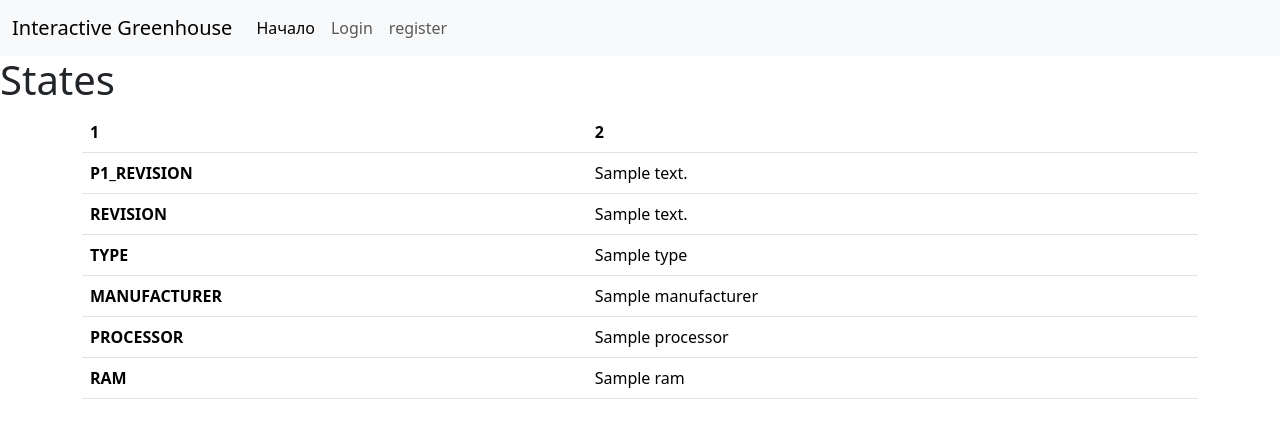
After one commit to springerearly/greenhouse, a Django app: template code/greenhouse/main/templates/main/about_device.html in a window 1280 px wide. The commit adds this page. Shown: the top 438 px of the page. Run offline with Django 5.2, Linux system fonts and the light colour scheme; the template is opened without the code that fills it: most values are stand-ins (such as "Sample title", 1, 10 or a date in 2020); some libraries are stand-ins or nearby versions.

Commit message:
add about_device.html

```diff
--- a/code/greenhouse/greenhouse/settings.py
+++ b/code/greenhouse/greenhouse/settings.py
@@ -26,7 +26,8 @@ SECRET_KEY = 'django-insecure-t8g6t^_)#5fz=l=1^vud7!4u&)rc2uembs%a%q8u@g8-4-)_2*
 # SECURITY WARNING: don't run with debug turned on in production!
 DEBUG = True
 
-ALLOWED_HOSTS = []
+ALLOWED_HOSTS = ["192.168.23.29",
+                ]
 
 
 # Application definition
--- /dev/null
+++ b/code/greenhouse/main/templates/main/about_device.html
@@ -0,0 +1,45 @@
+{% extends 'base.html' %}
+{% load i18n %}
+{% load static %}
+{% block title_block %}
+    {% translate "Interactive Greenhouse" %} - {% translate "States" %}
+{% endblock %}
+{% block pageheader %}
+    <h1>{% translate "States" %}</h1>
+{% endblock %}
+{% block content %}
+    <table class="table">
+  <thead>
+    <tr>
+      <th scope="col">1</th>
+      <th scope="col">2</th>
+    </tr>
+  </thead>
+  <tbody>
+    <tr>
+      <th scope="row">P1_REVISION</th>
+      <td>{{ rpi_info.P1_REVISION }}</td>
+    </tr>
+    <tr>
+      <th scope="row">REVISION</th>
+      <td>{{ rpi_info.REVISION }}</td>
+    </tr>
+    <tr>
+      <th scope="row">TYPE</th>
+      <td>{{ rpi_info.TYPE }}</td>
+    </tr>
+    <tr>
+      <th scope="row">MANUFACTURER</th>
+      <td>{{ rpi_info.MANUFACTURER }}</td>
+    </tr>
+    <tr>
+      <th scope="row">PROCESSOR</th>
+      <td>{{ rpi_info.PROCESSOR }}</td>
+    </tr>
+    <tr>
+      <th scope="row">RAM</th>
+      <td>{{ rpi_info.RAM }}</td>
+    </tr>
+  </tbody>
+</table>
+{% endblock %}
--- a/code/greenhouse/main/templates/main/states.html
+++ b/code/greenhouse/main/templates/main/states.html
@@ -8,5 +8,5 @@
     <h1>{% translate "States" %}</h1>
 {% endblock %}
 {% block content %}
-    <p>States content</p>
+    Content
 {% endblock %}
--- a/code/greenhouse/main/urls.py
+++ b/code/greenhouse/main/urls.py
@@ -6,6 +6,7 @@ urlpatterns = [
     path('', views.homepage, name='index'),
     path('home/', views.homepage, name='home'),
     path('states/', login_required(views.statespage), name='states'),
+    path('about-device/', login_required(views.about_device_page), name='about_device'),
     path('login/', views.loginpage, name='login'),
     path('logout/', views.logoutpage, name='logout'),
     path('register/', views.registerpage, name='register'),
--- a/code/greenhouse/templates/includes/navbar.html
+++ b/code/greenhouse/templates/includes/navbar.html
@@ -10,7 +10,8 @@
         <a class="nav-link active" aria-current="page" href="{% url 'home' %}">{% translate "Home" %}</a>
         {% if user.is_authenticated %}
           <a class="nav-link" href="{% url 'states' %}">{% translate "States" %}</a>
-          <a class="nav-link" href="#">{% translate "Hello" %}, {{ user.username }}</a>
+          <a class="nav-link" href="{% url 'about_device' %}">{% translate "About Device" %}</a>
+	  <a class="nav-link" href="#">{% translate "Hello" %}, {{ user.username }}</a>
           <a class="nav-link" href="{% url 'logout' %}">{% translate "Logout" %}</a>
         {% else %}
           <a class="nav-link" href="{% url 'login' %}">{% translate "Login" %}</a>
```
Also changed, not shown: code/greenhouse/main/views.py (+8 -15 lines), README.md.
